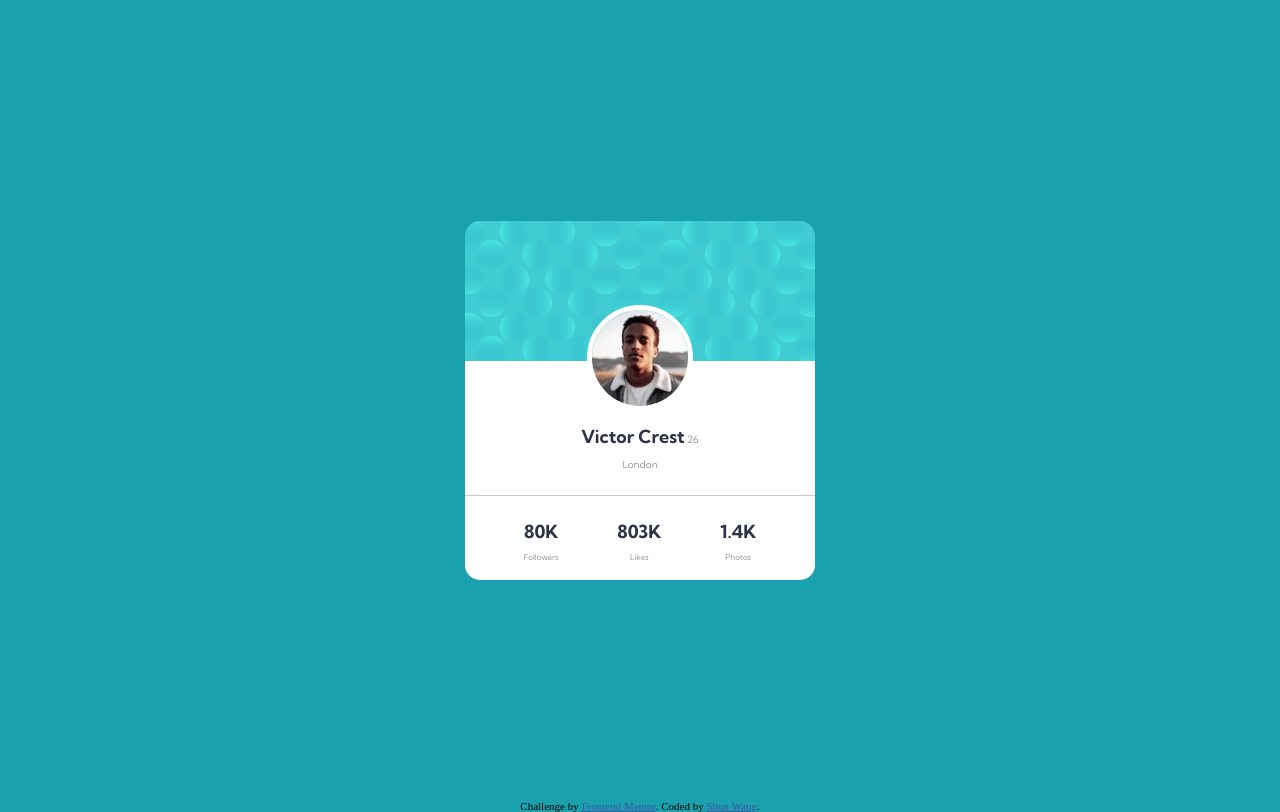
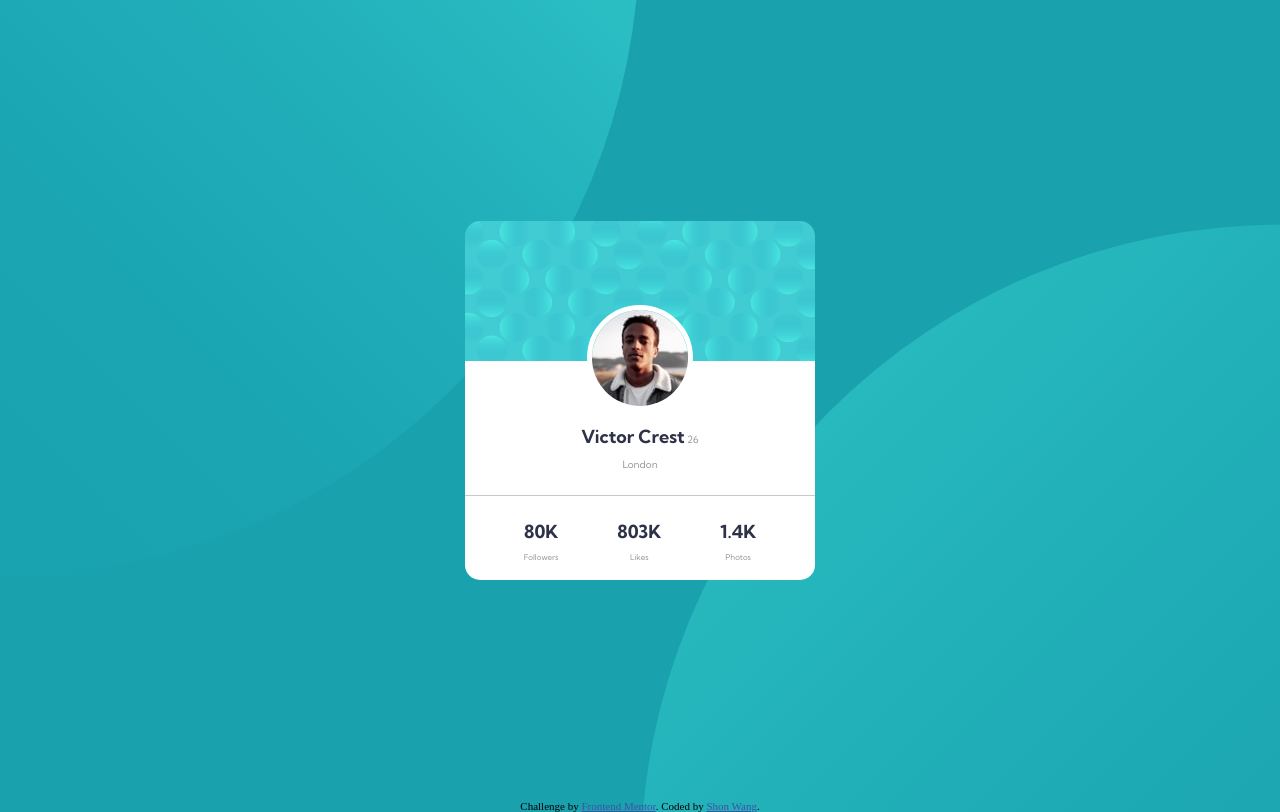
Before and after one commit to bonau/profile-card-component-main, a plain HTML site: page index.html in a window 1280 px wide. Drawn offline with Linux system fonts and the light colour scheme.

Commit message:
try to match background pattern

```diff
--- a/index.html
+++ b/index.html
@@ -13,11 +13,17 @@
   <!-- Feel free to remove these styles or customise in your own stylesheet 👍 -->
   <style>
     body {
+      width: 100vw;
+      height: 100vh;
       background-color: hsl(185, 75%, 39%);
+      background-image: url('images/bg-pattern-top.svg'), url('images/bg-pattern-bottom.svg');
+      background-repeat: no-repeat, no-repeat;
+      background-position-x: calc(0vw - 50vmax), calc(100vw - 50vmax);
+      background-position-y: -55vmax, calc(100vh - 45vmax);
+      background-size: 100vmax, 100vmax;
+      background-attachment: scroll;
       margin: 0;
       padding: 0;
-      width: 100wh;
-      height: 100vh;
       display: flexbox;
     }
 
```
